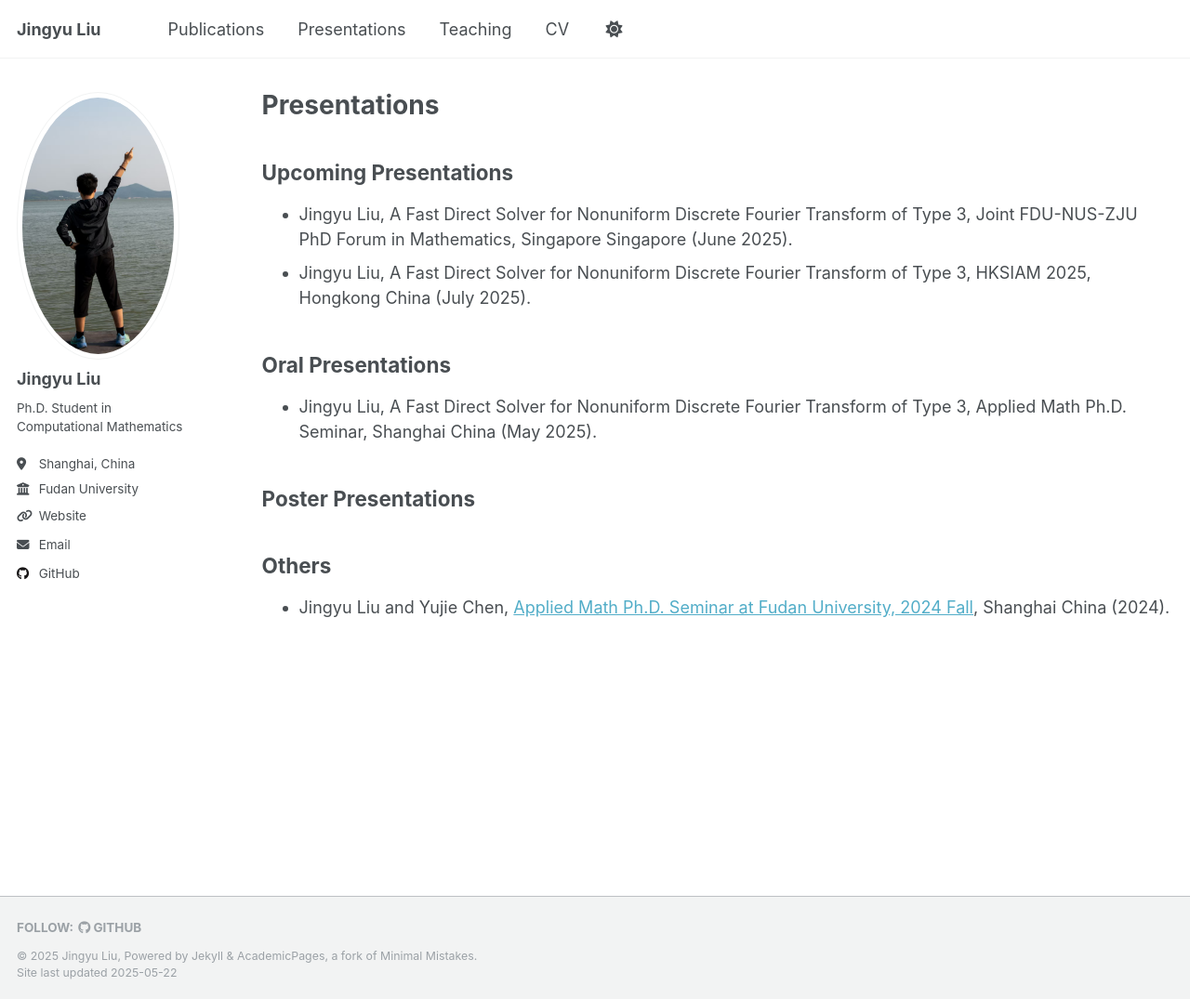
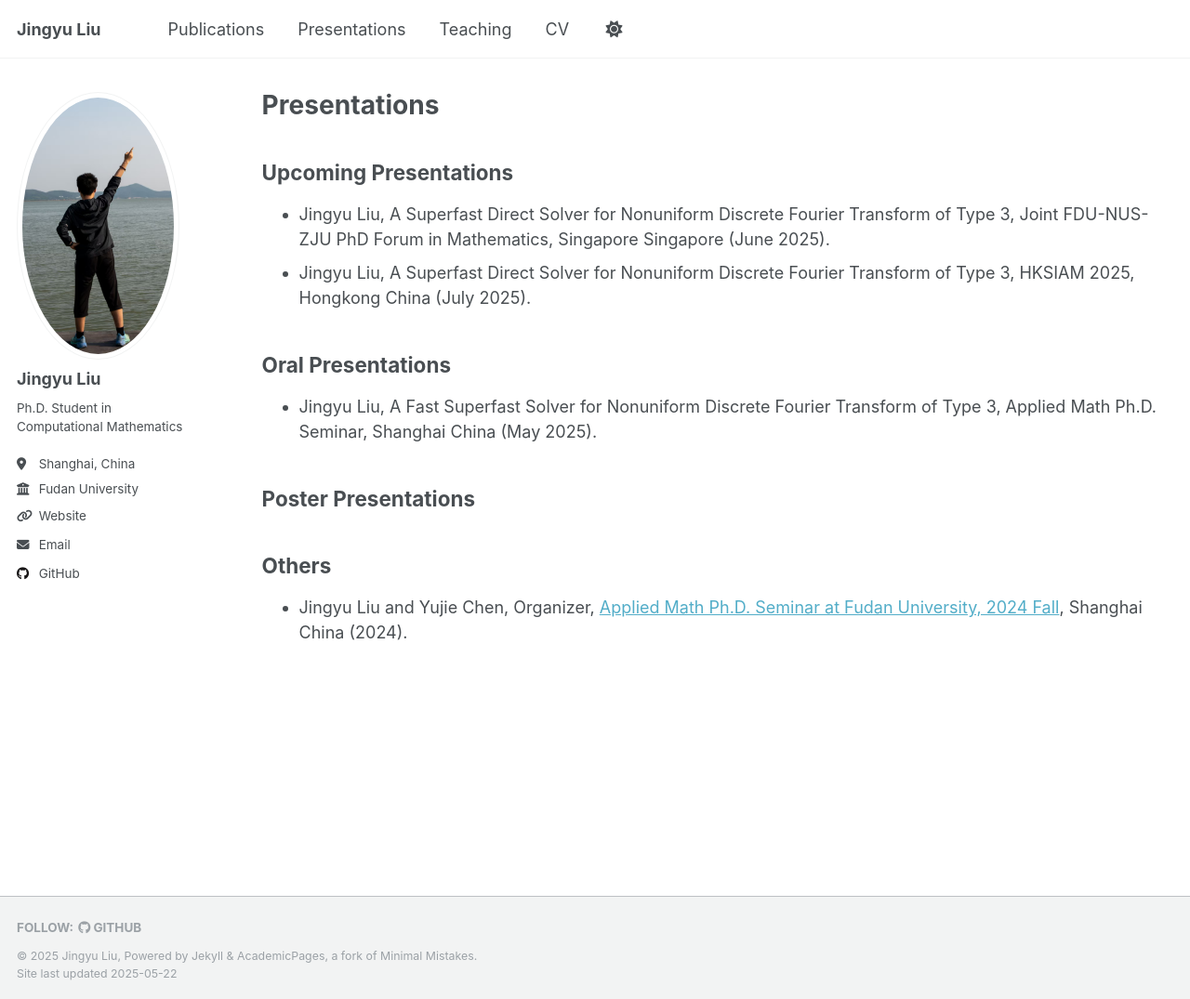
Before and after one commit to JingyuLiuMath/JingyuLiuMath.github.io, a Jekyll site: the page built from _pages/presentations.md, in a window 1280 px wide and 1075 px high. Shown: the whole window at 93% size. Built offline with Jekyll 4.4.1, drawn with Linux system fonts in a browser that asks for light colours.

Commit message:
update pre

```diff
--- a/_pages/presentations.md
+++ b/_pages/presentations.md
@@ -9,15 +9,15 @@ author_profile: true
 
 ## Upcoming Presentations
 
-- Jingyu Liu, A Fast Direct Solver for Nonuniform Discrete Fourier Transform of Type 3, Joint FDU-NUS-ZJU PhD Forum in Mathematics, Singapore Singapore (June 2025).
-- Jingyu Liu, A Fast Direct Solver for Nonuniform Discrete Fourier Transform of Type 3, HKSIAM 2025, Hongkong China (July 2025).
+- Jingyu Liu, A Superfast Direct Solver for Nonuniform Discrete Fourier Transform of Type 3, Joint FDU-NUS-ZJU PhD Forum in Mathematics, Singapore Singapore (June 2025).
+- Jingyu Liu, A Superfast Direct Solver for Nonuniform Discrete Fourier Transform of Type 3, HKSIAM 2025, Hongkong China (July 2025).
 
 ## Oral Presentations
 
-- Jingyu Liu, A Fast Direct Solver for Nonuniform Discrete Fourier Transform of Type 3, Applied Math Ph.D. Seminar, Shanghai China (May 2025).
+- Jingyu Liu, A Fast Superfast Solver for Nonuniform Discrete Fourier Transform of Type 3, Applied Math Ph.D. Seminar, Shanghai China (May 2025).
 
 ## Poster Presentations
 
 ## Others
 
-- Jingyu Liu and Yujie Chen, [Applied Math Ph.D. Seminar at Fudan University, 2024 Fall](https://amphds.yingzhouli.com/2024Fall.html), Shanghai China (2024).
+- Jingyu Liu and Yujie Chen, Organizer, [Applied Math Ph.D. Seminar at Fudan University, 2024 Fall](https://amphds.yingzhouli.com/2024Fall.html), Shanghai China (2024).
```
Also changed, not shown: files/bibtex1.bib (deleted, +0 -10 lines), 6 other files.
